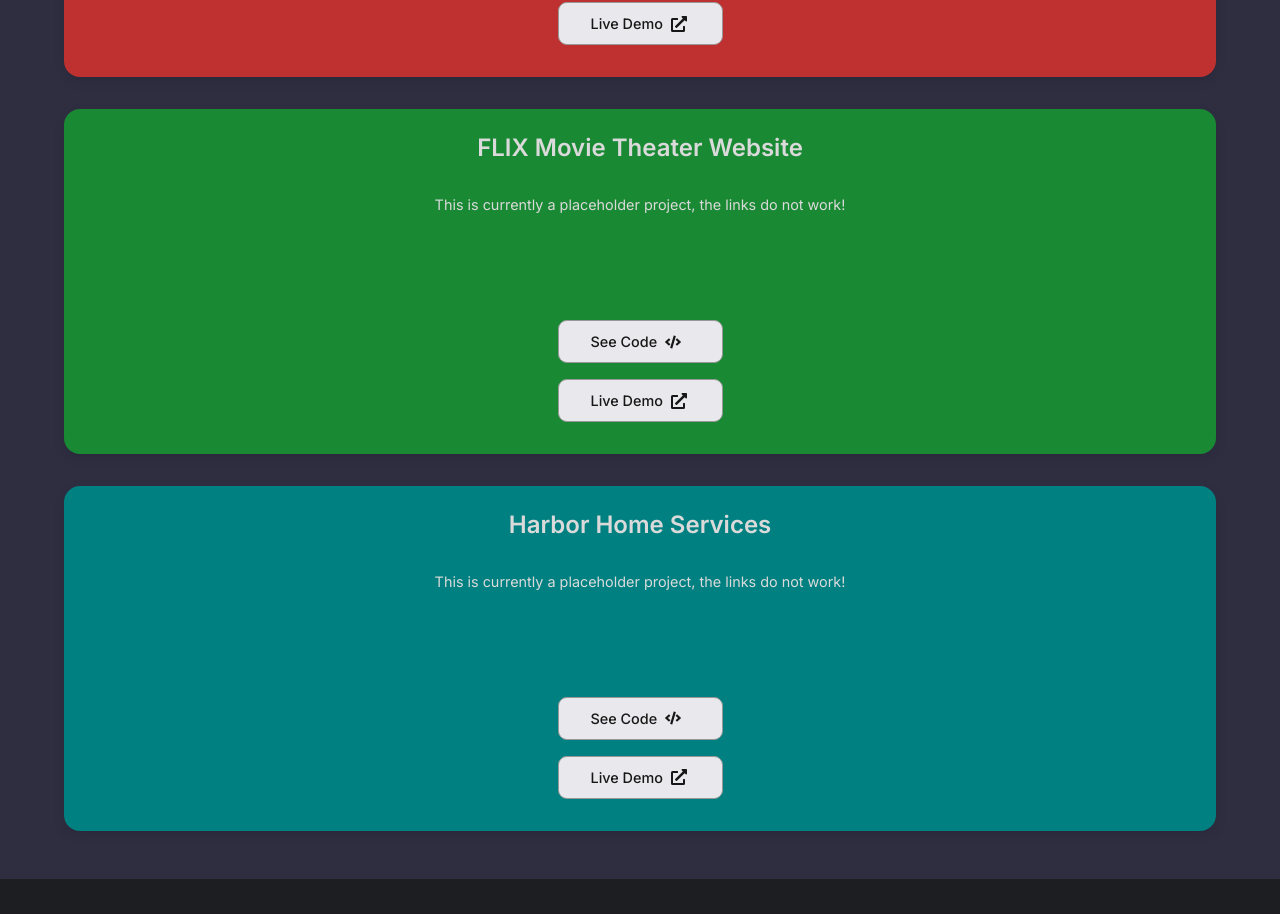
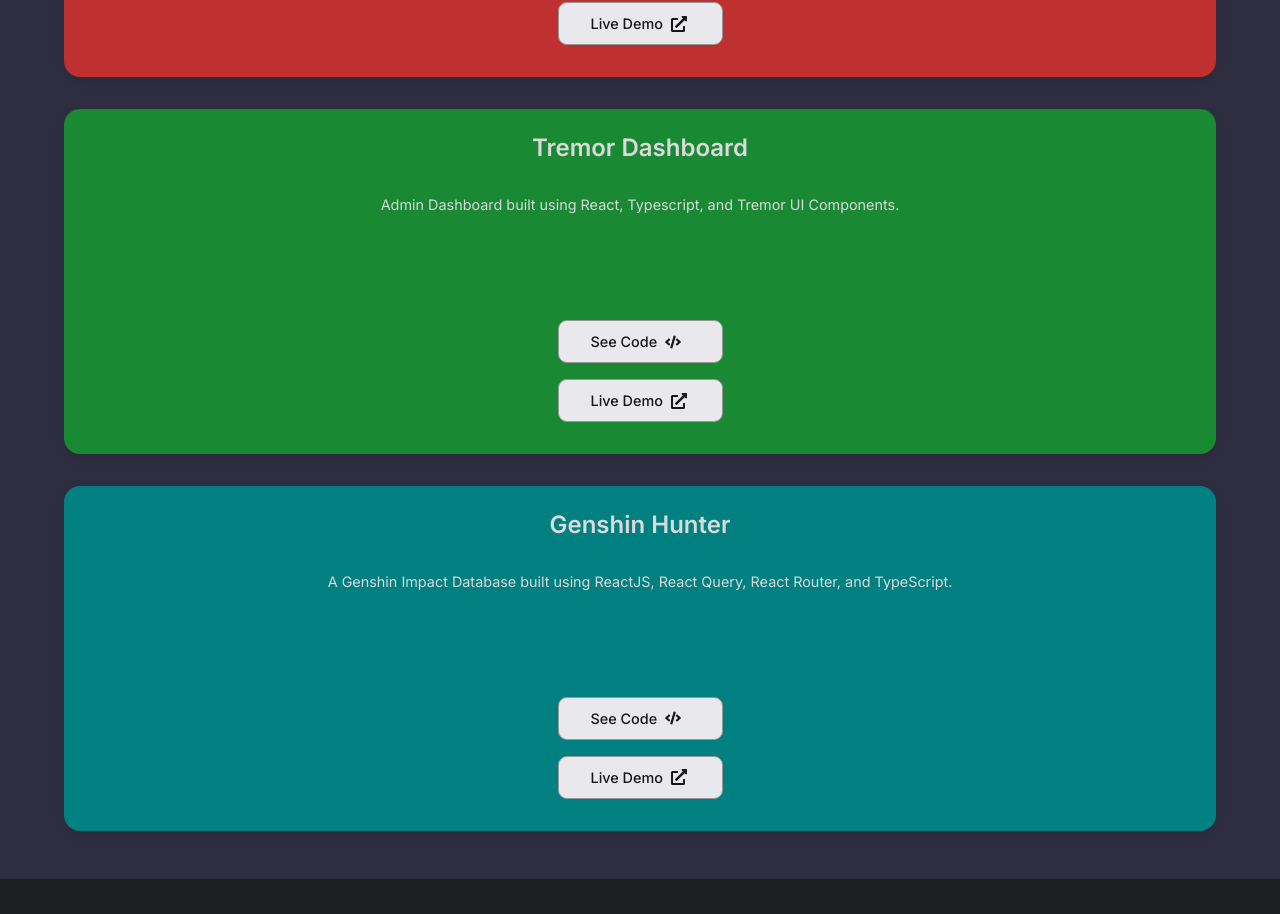
Before and after one commit to john-seredich/react-ts-portfolio, a React (Create React App) app: page / in a window 1280 px wide. Shown: the part 1415-2329 px from the top of the page. Built offline with nearby package versions, Linux system fonts and the light colour scheme.

Commit message:
feat: add new project information and update links

```diff
--- a/src/projectData.ts
+++ b/src/projectData.ts
@@ -9,22 +9,22 @@ export const projects = [
     demo: "https://john-seredich.github.io/pokedex/",
   },
   {
-    name: "FLIX Movie Theater Website",
+    name: "Tremor Dashboard",
     description:
-      "This is currently a placeholder project, the links do not work!",
+      "Admin Dashboard built using React, Typescript, and Tremor UI Components.",
     color: "#1a8934",
     id: 2,
-    code: "/",
-    demo: "/",
+    code: "https://github.com/john-seredich/tremor-dashboard",
+    demo: "https://john-seredich.github.io/tremor-dashboard/",
   },
 
   {
-    name: "Harbor Home Services",
+    name: "Genshin Hunter",
     description:
-      "This is currently a placeholder project, the links do not work!",
+      "A Genshin Impact Database built using ReactJS, React Query, React Router, and TypeScript.",
     color: "rgb(0, 128, 128)",
     id: 3,
-    code: "/",
-    demo: "/",
+    code: "https://github.com/john-seredich/genshinhunter",
+    demo: "https://john-seredich.github.io/genshinhunter/#/",
   },
 ];
```
